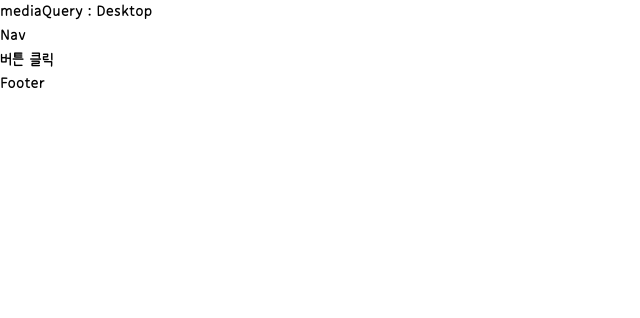
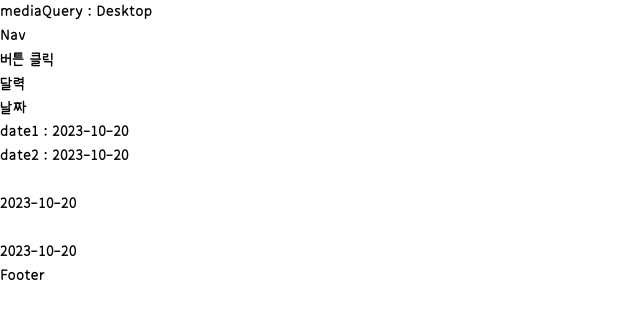
Before and after one commit to bluke127/react_todolist, a React (Create React App) app: page /component in a window 1280 px wide. Shown: the top 318 px of the page, without its empty margins (0-640 px from the left). Built offline with nearby package versions, Linux system fonts and the light colour scheme.

Commit message:
[feat]달력 컴포넌트 작업중

```diff
--- a/package.json
+++ b/package.json
@@ -15,9 +15,12 @@
     "@types/react-responsive": "^8.0.7",
     "autoprefixer": "^10.4.16",
     "craco-alias": "^3.0.1",
+    "date-fns": "^2.30.0",
+    "moment": "^2.29.4",
     "package": "^1.0.1",
     "postcss": "^8.4.31",
     "react": "^18.2.0",
+    "react-datepicker": "^4.21.0",
     "react-dom": "^18.2.0",
     "react-redux": "^8.1.3",
     "react-responsive": "^9.0.2",
@@ -52,6 +55,7 @@
     ]
   },
   "devDependencies": {
+    "@types/react-datepicker": "^4.19.1",
     "tailwindcss": "^3.3.5"
   }
 }
--- /dev/null
+++ b/src/Components/DatePicker/index.tsx
@@ -0,0 +1,48 @@
+import { SetStateAction, SyntheticEvent, useState } from "react";
+import _DatePicker from "react-datepicker";
+import moment from "moment";
+import "react-datepicker/dist/react-datepicker.css";
+import { ko } from "date-fns/esm/locale";
+import { DATE_FORMAT, U_DATE_FORMAT } from "@/Constant/index";
+type PropType = {
+  onChange?: (date: Date, event: SyntheticEvent<any, Event>) => void;
+  selectedDate: Date | null;
+  setSelectedDate?: Function;
+  dateFormat?: string;
+  minDate?: null | Date;
+  maxDate?: null | Date;
+  shouldCloseOnSelect?: boolean;
+};
+function DatePicker({
+  onChange,
+  minDate,
+  maxDate,
+  selectedDate,
+  setSelectedDate,
+  shouldCloseOnSelect = true,
+  dateFormat = DATE_FORMAT as string,
+}: PropType) {
+  const handleOnChangeFunc = (d: Date, e: SyntheticEvent<any, Event>) => {
+    // console.log(moment(d).format(DATE_FORMAT), new Date(moment(d).format(DATE_FORMAT)))
+    onChange
+      ? onChange(d, e)
+      : setSelectedDate(() => {
+          return moment(d).format(U_DATE_FORMAT)
+        });
+  };
+  return (
+    <>
+      <_DatePicker
+        locale={ko}
+        dateFormat={dateFormat} // 날짜 형태
+        shouldCloseOnSelect={shouldCloseOnSelect} // 날짜를 선택하면 datepicker가 자동으로 닫힘
+        minDate={minDate} // minDate 이전 날짜 선택 불가
+        maxDate={maxDate} // maxDate 이후 날짜 선택 불가
+        selected={new Date(selectedDate)}
+        onChange={handleOnChangeFunc}
+      />
+    </>
+  );
+}
+
+export default DatePicker;
--- /dev/null
+++ b/src/Constant/index.ts
@@ -0,0 +1,2 @@
+export const DATE_FORMAT:string = "yyyy-MM-dd";
+export const U_DATE_FORMAT:string = "YYYY-MM-DD";
--- a/src/Pages/ComponentTest.tsx
+++ b/src/Pages/ComponentTest.tsx
@@ -1,18 +1,46 @@
 import Button from "@/Components/Button/index";
-import { useCallback } from 'react';
-
+import DatePicker from "@/Components/DatePicker";
+import moment from "moment";
+import { useCallback, useState } from "react";
+import { U_DATE_FORMAT } from "../Constant";
 function ComponentTest() {
-  const onButtonClick = useCallback(()=>{
-    alert("onButtonClick")
-  },[])
+  const onButtonClick = useCallback(() => {
+    alert("onButtonClick");
+  }, []);
+  const [date1, setDate1] = useState<any>(moment().format(U_DATE_FORMAT));
+  const [date2, setDate2] = useState<any>(moment().format(U_DATE_FORMAT));
   return (
+    <>
       <div>
         <ul>
           <li>
-          <Button onClick={onButtonClick} isDebouncedButton={true}>버튼 클릭</Button>
+            <Button onClick={onButtonClick} isDebouncedButton={true}>
+              버튼 클릭
+            </Button>
+          </li>
+          <li>
+            <p>달력</p>
+            날짜 <br />
+            date1 : {date1}
+            <br />
+            date2 : {date2}
+            <br />
+            <br />
+            <DatePicker
+              selectedDate={date1}
+              onChange={(d) =>
+                setDate1((A: any) => {
+                  return moment(d).format(U_DATE_FORMAT);
+                })
+              }
+            />
+            <br />
+            <br />
+            <DatePicker selectedDate={date2} setSelectedDate={setDate2} shouldCloseOnSelect={false}/>
           </li>
         </ul>
       </div>
+    </>
   );
 }
 
--- a/tsconfig.json
+++ b/tsconfig.json
@@ -7,7 +7,7 @@
     "skipLibCheck": true,
     "esModuleInterop": true,
     "allowSyntheticDefaultImports": true,
-    "strict": true,
+    "strict": false,
     "forceConsistentCasingInFileNames": true,
     "noFallthroughCasesInSwitch": true,
     "module": "esnext",
--- a/tsconfig.paths.json
+++ b/tsconfig.paths.json
@@ -7,7 +7,8 @@
       "@/Layout/*": ["src/Layout/*"],
       "@/Pages/*": ["src/Pages/*"],
       "@/Store/*": ["src/Store/*"],
-      "@/Fonts/*": ["src/Assets/Fonts/*"]
+      "@/Fonts/*": ["src/Assets/Fonts/*"],
+      "@/Constant/*": ["src/Constant/*"]
     }
   }
 }
```
Lines whose indentation alone changed are shown as unchanged.
